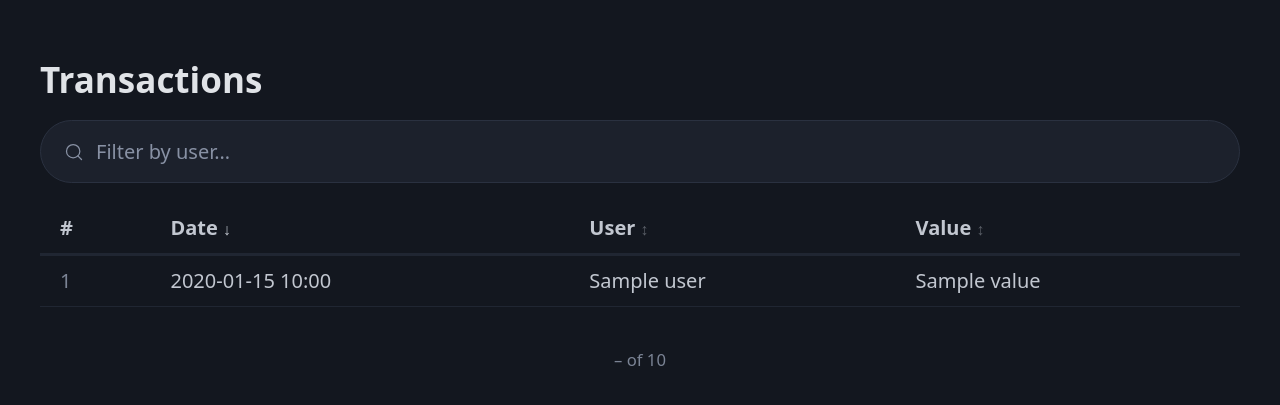
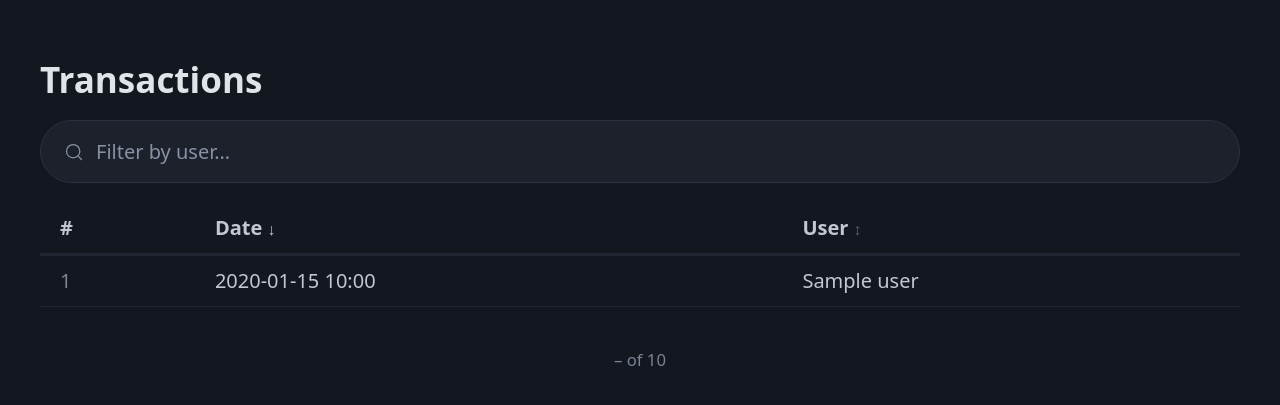
Before and after one commit to PostTenebrasLab/DrinkingBuddyServer, a Flask app: template src/ptl_buddy_server/templates/admin/transactions.html in a window 1280 px wide. Shown: the part 41-446 px from the top of the page. Run offline with Flask 3, Linux system fonts and the light colour scheme; the template is opened without the code that fills it: most values are stand-ins (such as "Sample title", 1, 10 or a date in 2020); parts of the project's set-up code (start-up, migrations or seed data) failed here and were passed over; some libraries are stand-ins or nearby versions.

Commit message:
finish remove txn.value

```diff
--- a/src/ptl_buddy_server/templates/admin/transactions.html
+++ b/src/ptl_buddy_server/templates/admin/transactions.html
@@ -22,7 +22,6 @@
         <th class="hide-mobile">#</th>
         <th><span class="sort-btn active" data-sort="date"  onclick="setSort(this)">Date  <span class="sort-arrow">↓</span></span></th>
         <th><span class="sort-btn"        data-sort="user"  onclick="setSort(this)">User  <span class="sort-arrow">↕</span></span></th>
-        <th><span class="sort-btn"        data-sort="value" onclick="setSort(this)">Value <span class="sort-arrow">↕</span></span></th>
       </tr>
     </thead>
     <tbody id="txn-tbody">
@@ -31,7 +30,6 @@
         <td class="hide-mobile text-muted">{{ txn.id }}</td>
         <td>{{ txn.date.strftime('%Y-%m-%d %H:%M') if txn.date else '—' }}</td>
         <td>{{ txn.user.name if txn.user else '—' }}</td>
-        <td>{{ txn.value }}</td>
       </tr>
       {% else %}
       <tr><td colspan="4" style="text-align:center" class="text-muted">No transactions found.</td></tr>
```
